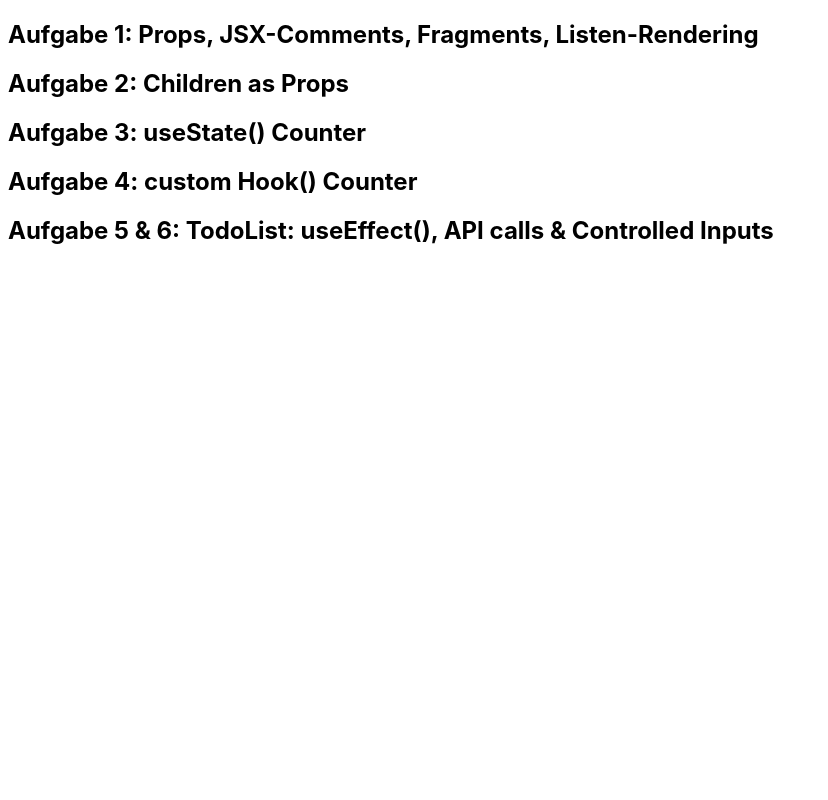
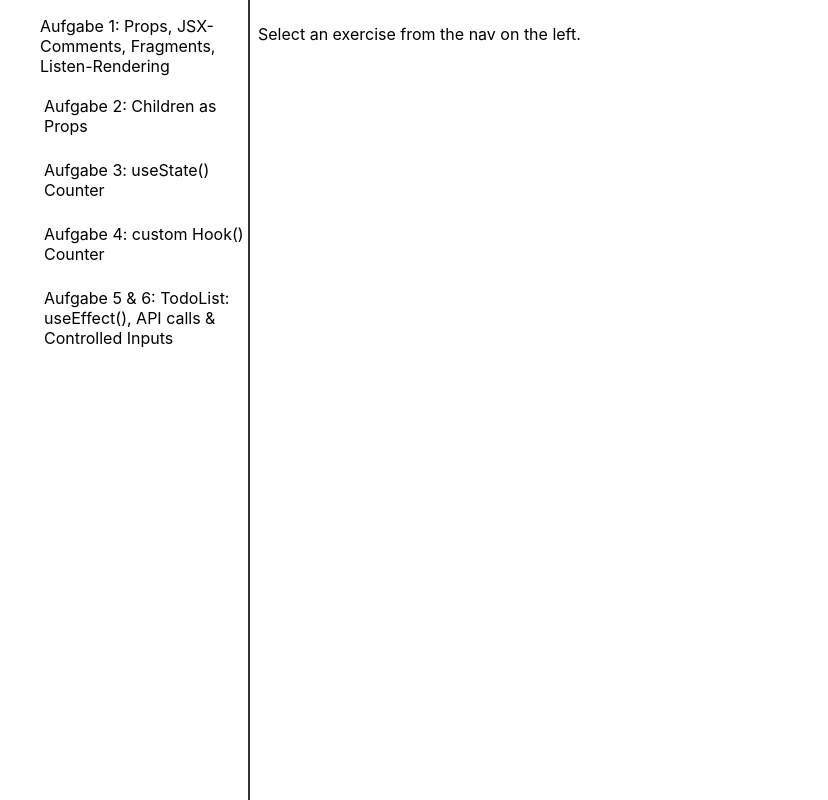
Before and after one commit to sandstorm/react-training-november-2021, a React (Create React App) app: page / in a window 1280 px wide. Shown: the whole page, without its empty margins (0-828 px from the left). Built offline with nearby package versions, Linux system fonts and the light colour scheme.

Commit message:
TASK: Add Routing mit ReactRouter v6

```diff
--- a/package.json
+++ b/package.json
@@ -12,6 +12,7 @@
     "@types/react-dom": "^17.0.11",
     "react": "^17.0.2",
     "react-dom": "^17.0.2",
+    "react-router-dom": "^6.0.2",
     "react-scripts": "4.0.3",
     "typescript": "^4.5.2",
     "web-vitals": "^1.1.2"
--- a/src/App.css
+++ b/src/App.css
@@ -1,38 +1,36 @@
-.App {
-  text-align: center;
+.app {
+  display: grid;
+  grid-template-columns: 250px 1fr;
+
+  min-height: 100vh;
 }
 
-.App-logo {
-  height: 40vmin;
-  pointer-events: none;
+.app > aside {
+  border-right: 2px solid #333;
 }
 
-@media (prefers-reduced-motion: no-preference) {
-  .App-logo {
-    animation: App-logo-spin infinite 20s linear;
-  }
+.app > aside > nav ul {
+  list-style: none;
 }
 
-.App-header {
-  background-color: #282c34;
-  min-height: 100vh;
-  display: flex;
-  flex-direction: column;
-  align-items: center;
-  justify-content: center;
-  font-size: calc(10px + 2vmin);
-  color: white;
+.app > aside > nav li + li {
+  margin-top: 16px;
+  padding: 4px;
 }
 
-.App-link {
-  color: #61dafb;
+.app > aside > nav li {
+  cursor: pointer;
 }
 
-@keyframes App-logo-spin {
-  from {
-    transform: rotate(0deg);
-  }
-  to {
-    transform: rotate(360deg);
-  }
+.app > aside > nav li:hover {
+  background-color: lightblue;
 }
+
+.app > aside > nav li a {
+  text-decoration: none;
+  color: black;
+}
+
+.app > main {
+  padding: 8px;
+}
--- a/src/App.tsx
+++ b/src/App.tsx
@@ -1,12 +1,17 @@
 import React from 'react';
-import Accordeon from './aufgaben/Accordeon/Accordeon';
 import ComponentWithChildren from './aufgaben/ComponentWithChildren';
-// import './App.css';
 import ComponentWithFragment from './aufgaben/ComponentWithFragment';
 import Counter from './aufgaben/Counter';
 import CounterWithCustomHook from './aufgaben/CounterWithCustomHook';
 import List from './aufgaben/List';
 import TodoList from './aufgaben/TodoList/TodoList';
+import {
+  BrowserRouter,
+  Routes,
+  Route,
+  Link,
+} from "react-router-dom";
+import './App.css';
 
 const listOfStrings = [
   {
@@ -33,32 +38,71 @@ const listOfStrings = [
 
 function App() {
   return (
-    <div className="App">
-      <Accordeon title="Aufgabe 1: Props, JSX-Comments, Fragments, Listen-Rendering">
+    <div className="app">
+      <BrowserRouter>
+
+        <aside>
+          <nav>
+            <ul>
+              <li><Link to="/aufgabe1">Aufgabe 1: Props, JSX-Comments, Fragments, Listen-Rendering</Link></li>
+              <li><Link to="/aufgabe2">Aufgabe 2: Children as Props</Link></li>
+              <li><Link to="/aufgabe3">Aufgabe 3: useState() Counter</Link></li>
+              <li><Link to="/aufgabe4">Aufgabe 4: custom Hook() Counter</Link></li>
+              <li><Link to="/aufgabe5">Aufgabe 5 & 6: TodoList: useEffect(), API calls & Controlled Inputs</Link></li>
+            </ul>
+          </nav>
+        </aside>
+
+        <main>
+          <Routes>
+            <Route path="/" element={<p>Select an exercise from the nav on the left.</p>} />
+
+            <Route
+              path="/aufgabe1"
+              element={
+                <>
                   <ComponentWithFragment title={'MyTitle'} />
                   <List items={listOfStrings} />
-      </Accordeon>
+                </>
+              }
+            />
 
-      <Accordeon title="Aufgabe 2: Children as Props">
+            <Route
+              path="/aufgabe2"
+              element={
                   <ComponentWithChildren>
                     <p>Children1</p>
-          <p>Children2</p>
+                    <p>
+                      Children2</p>
                     <p>Children3</p>
                   </ComponentWithChildren>
-      </Accordeon>
+              }
+            />
 
-      <Accordeon title="Aufgabe 3: useState() Counter">
+            <Route
+              path="/aufgabe3"
+              element={
                   <Counter step={10} />
-      </Accordeon>
+              }
+            />
 
-      <Accordeon title="Aufgabe 4: custom Hook() Counter">
+            <Route
+              path="/aufgabe4"
+              element={
                   <CounterWithCustomHook step={10} />
-      </Accordeon>
+              }
+            />
 
-      <Accordeon title="Aufgabe 5 & 6: TodoList: useEffect(), API calls & Controlled Inputs">
+            <Route
+              path="/aufgabe5"
+              element={
                   <TodoList url="https://jsonplaceholder.typicode.com/todos" />
-      </Accordeon>
+              }
+            />
 
+          </Routes>
+        </main>
+      </BrowserRouter>
     </div>
   );
 }
--- a/src/aufgaben/Accordeon/Accordeon.tsx
+++ b/src/aufgaben/Accordeon/Accordeon.tsx
@@ -13,7 +13,7 @@ const Accordeon: FC<Props> = (props) => {
 
     return (
         <div className="accordeon">
-            <h2 className="accordeon__title" onClick={handleClick}>{props.title}</h2>
+            <h3 className="accordeon__title" onClick={handleClick}>{isExpanded ? '-' : '+'} {props.title}</h3>
             {/* if isExpanded == true (truthy) then everything after the "&&" is evaluated (rendered) */}
             {isExpanded && props.children}
         </div>
--- a/src/aufgaben/TodoList/TodoList.tsx
+++ b/src/aufgaben/TodoList/TodoList.tsx
@@ -1,4 +1,5 @@
 import { memo, useEffect, useState } from "react"
+import Accordeon from "../Accordeon/Accordeon"
 import TodoListItem from "./TodoListItem"
 
 type Todo = {
@@ -49,10 +50,12 @@ const TodoList = (props: Props) => {
         <div>
             <h2>TodoList</h2>
 
-            <input type="text" value={titleFilter} onChange={handleTitleFilterChange} placeholder="search" />
+            <Accordeon title="Filters">
+                <input type="text" value={titleFilter} onChange={handleTitleFilterChange} placeholder="search" />
 
-            <input id="filterCompleted" type="checkbox" checked={isCompletedFilterActive} onChange={handleIsCompletedFilterChange} />
-            <label htmlFor="filterCompleted">hide completed todos</label>
+                <input id="filterCompleted" type="checkbox" checked={isCompletedFilterActive} onChange={handleIsCompletedFilterChange} />
+                <label htmlFor="filterCompleted">hide completed todos</label>
+            </Accordeon>
 
             <ul>
                 {filteredTodosByTitle.map(todo => <TodoListItem key={todo.id} completed={todo.completed} title={todo.title} />)}
--- a/src/index.css
+++ b/src/index.css
@@ -1,4 +1,5 @@
 body {
+  margin: 0;
   font-family: -apple-system, BlinkMacSystemFont, 'Segoe UI', 'Roboto', 'Oxygen',
     'Ubuntu', 'Cantarell', 'Fira Sans', 'Droid Sans', 'Helvetica Neue',
     sans-serif;
```
Also changed, not shown: 1 other file (tests, documents, lock files or other folders). Lines whose indentation alone changed are shown as unchanged.
